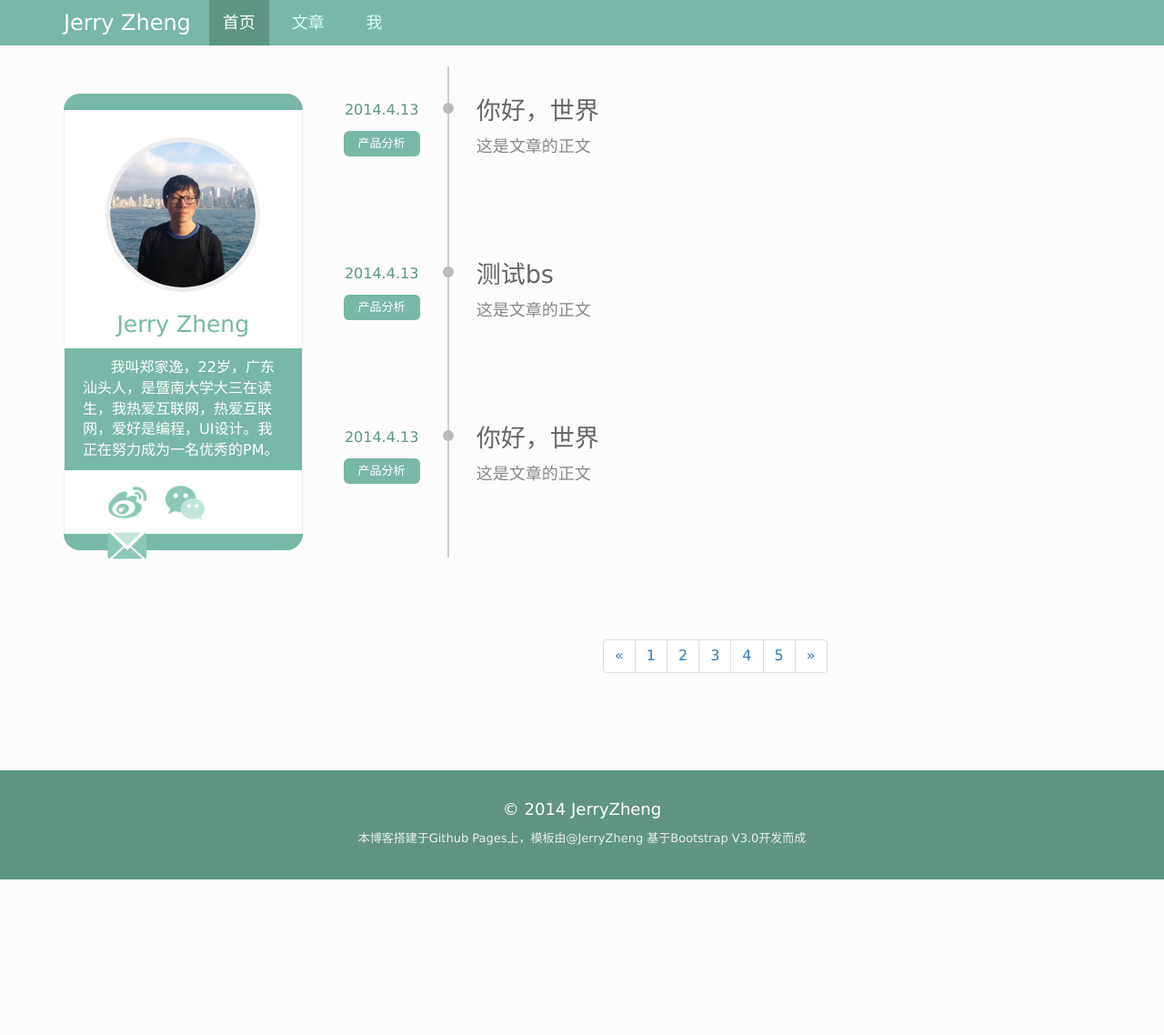
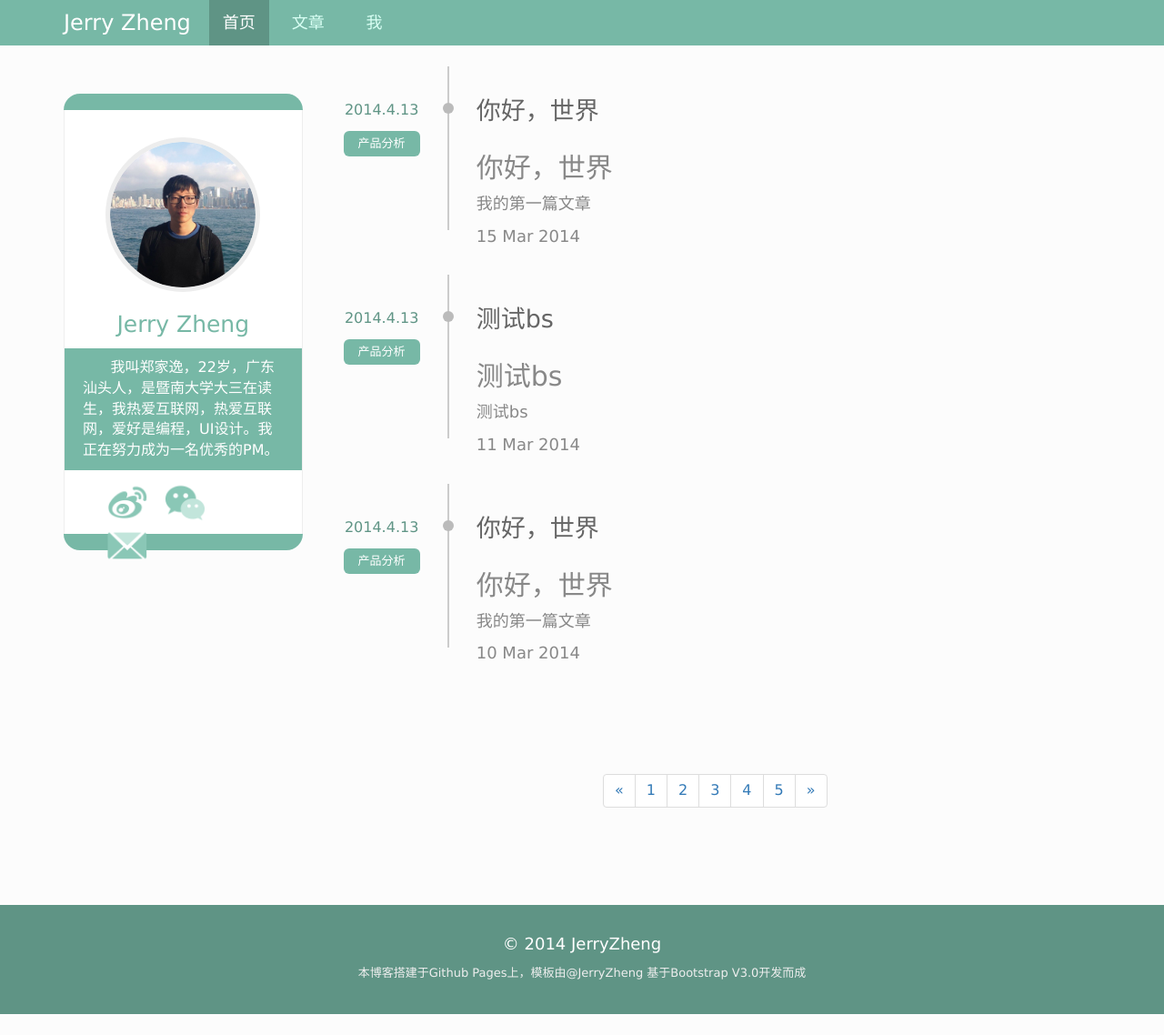
Before and after one commit to PMJerryZheng/myblog, a Jekyll site: the page built from index.html, in a window 1280 px wide and 1138 px high. Shown: the whole window at 91% size. Built offline with Jekyll 4.4.1, drawn with Linux system fonts in a browser that asks for light colours; nearby versions of some CDN libraries.

Commit message:
change excerpt

```diff
--- a/index.html
+++ b/index.html
@@ -61,7 +61,7 @@ title: JerryZheng 的个人博客
             <div class="category">产品分析</div></div>
             <div class="col-md-10 title-box">
               <div class="title">{{ post.title }}</div>
-              <div class="text-content">这是文章的正文</div>
+              <div class="text-content">{{ post.excerpt }}</div>
             </div>
           </div>
           {% endfor %}
```
Also changed, not shown: 1 other file.
